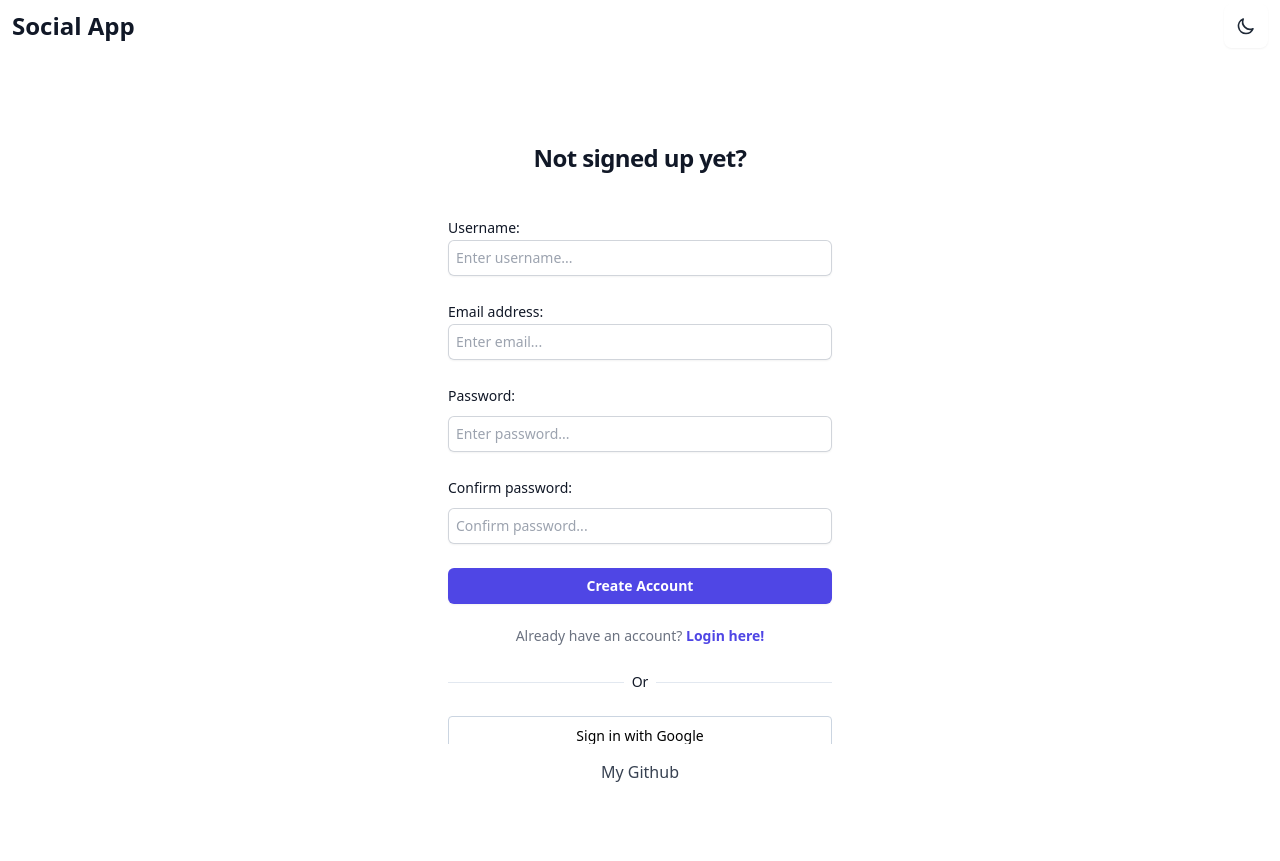
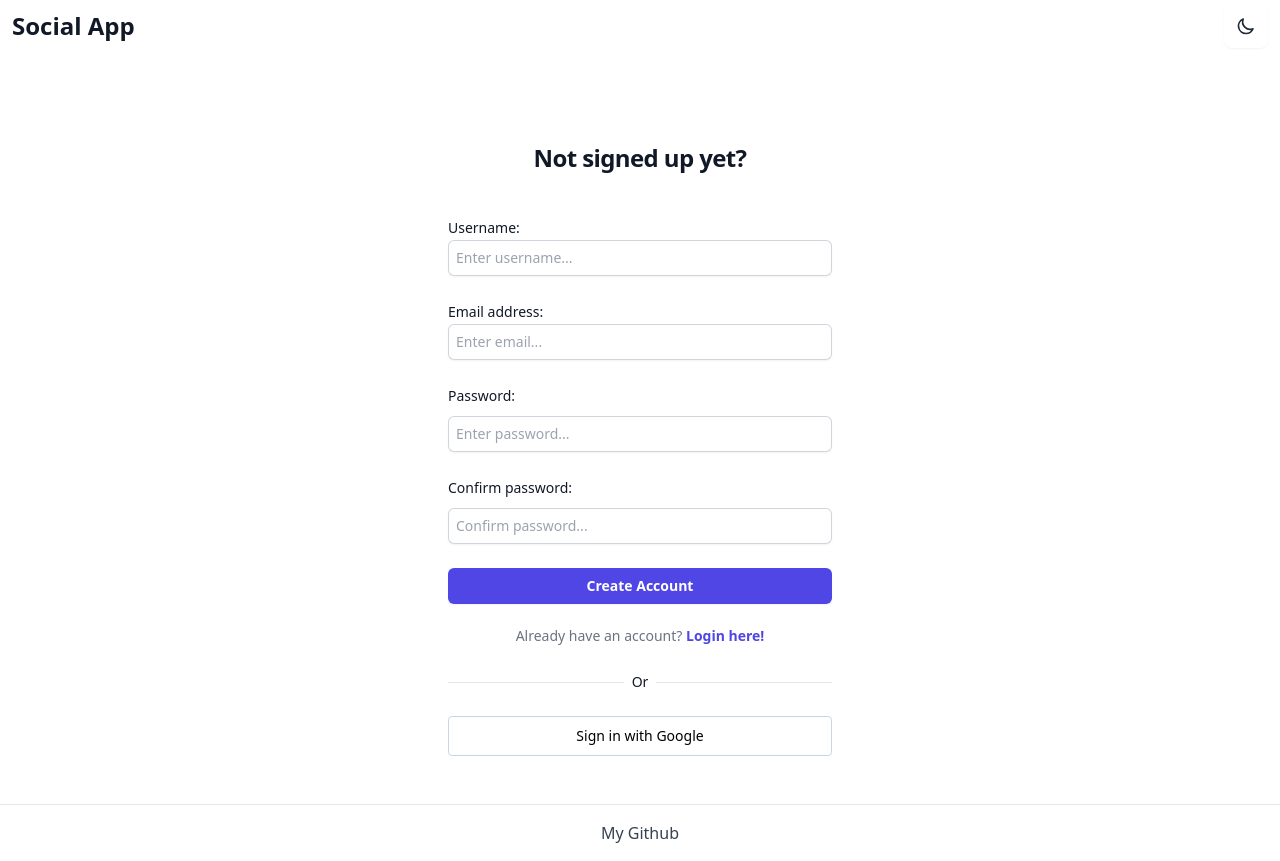
Before and after one commit to patrickoser/social-app, a React (Vite) app: page /signup in a window 1280 px wide. Built offline with nearby package versions, Linux system fonts and the light colour scheme; no server answers; the database is empty.

Commit message:
Make the footer sticky.

```diff
--- a/src/App.jsx
+++ b/src/App.jsx
@@ -17,14 +17,14 @@ import { ThemeProvider } from "./context/ThemeContext.jsx"
 import { PrivateRoutes } from "./components/PrivateRoutes.jsx"
 
 function App() {
-
   return (
-    <main>
+    <div className="flex flex-col min-h-screen">
       <Router>
         <AuthProvider>
           <DataProvider>
             <ThemeProvider>
               <Header />
+              <div className="flex-1">
                 <Routes>
                   <Route element={<PrivateRoutes />}>
                     <Route path="/" element={<Home />} />
@@ -38,12 +38,13 @@ function App() {
                   <Route path="/login" element={<Login />} />
                   <Route path="/missing" element={<Missing />} />
                 </Routes>
+              </div>
               <Footer />
             </ThemeProvider>
           </DataProvider>
         </AuthProvider>
       </Router>
-    </main>
+    </div>
   )
 }
 
--- a/src/components/Footer.jsx
+++ b/src/components/Footer.jsx
@@ -2,7 +2,7 @@ import React from "react";
 
 const Footer = () => {
     return (
-        <footer className="text-center sticky bottom-0 bg-white dark:bg-gray-800 text-gray-700 dark:text-gray-300 py-4">
+        <footer className="text-center bg-white dark:bg-gray-800 text-gray-700 dark:text-gray-300 py-4 border-t border-gray-200 dark:border-gray-700">
             <a href="https://github.com/patrickoser" className="hover:text-gray-900 dark:hover:text-white">My Github</a>
         </footer>
     )
--- a/src/pages/Contact.jsx
+++ b/src/pages/Contact.jsx
@@ -4,7 +4,7 @@ import RightSidebar from "../components/RightSidebar";
 
 const Contact = () => {
     return (
-        <main className="flex h-screen max-w-7xl mx-auto py-0 px-3">
+        <main className="flex max-w-7xl mx-auto py-0 px-3">
             <LeftSidebar />
             <section id="contact-main-content" className="flex-initial w-6/12 mt-5 px-5 text-center bg-white dark:bg-gray-800 text-gray-900 dark:text-white border-t border-gray-200 dark:border-gray-700">
                 <div className="mb-8">
--- a/src/pages/Home.jsx
+++ b/src/pages/Home.jsx
@@ -9,7 +9,7 @@ const Home = () => {
     const { posts, postIsLoading } = useContext(DataContext)
 
     return (
-        <main className="flex h-screen max-w-7xl mx-auto py-0 px-3">
+        <main className="flex max-w-7xl mx-auto py-0 px-3">
             <LeftSidebar />
             <section id="home-main-content" className="flex-initial w-6/12 mt-5 px-5 text-center bg-white dark:bg-gray-800 text-gray-900 dark:text-white border-t border-gray-200 dark:border-gray-700">
                 <PostForm />
--- a/src/pages/Missing.jsx
+++ b/src/pages/Missing.jsx
@@ -5,7 +5,7 @@ import RightSidebar from "../components/RightSidebar";
 
 const Missing = () => {
     return (
-        <main className="flex h-screen max-w-7xl mx-auto py-0 px-3">
+        <main className="flex max-w-7xl mx-auto py-0 px-3">
             <LeftSidebar />
             <div className="flex-1 flex flex-col items-center justify-center bg-white dark:bg-gray-800 text-gray-900 dark:text-white border-t border-gray-200 dark:border-gray-700">
                 <h1 className="text-2xl font-bold text-gray-900 dark:text-white mb-4">Something went wrong.</h1>
--- a/src/pages/PostPage.jsx
+++ b/src/pages/PostPage.jsx
@@ -20,7 +20,7 @@ const PostPage = () => {
             {postIsLoading ? (
                 <h1 className="text-center text-gray-900 dark:text-white">Loading...</h1>
             ) : (
-                <main className="flex h-screen max-w-7xl mx-auto py-0 px-3">
+                <main className="flex max-w-7xl mx-auto py-0 px-3">
                     <LeftSidebar />
                     <section id="main-content-post" className="flex-initial w-6/12 mt-5 px-5 text-center bg-white dark:bg-gray-800 text-gray-900 dark:text-white border-t border-gray-200 dark:border-gray-700">
                         <div className="max-w-full text-left p-4">
--- a/src/pages/Profile.jsx
+++ b/src/pages/Profile.jsx
@@ -197,7 +197,7 @@ const Profile = () => {
     }, [username, posts])
 
     return (
-        <main className="flex h-screen max-w-7xl mx-auto py-0 px-3">
+        <main className="flex max-w-7xl mx-auto py-0 px-3">
             {postIsLoading ? (
                 <h3 className="text-gray-900 dark:text-white">Loading...</h3>
             ) : error ? (
--- a/src/pages/Settings.jsx
+++ b/src/pages/Settings.jsx
@@ -23,7 +23,7 @@ const Settings = () => {
     }
 
     return (
-        <main className="flex h-screen max-w-7xl mx-auto py-0 px-3">
+        <main className="flex max-w-7xl mx-auto py-0 px-3">
             <LeftSidebar />
             <section id="main-content-settings" className="flex-initial w-6/12 mt-5 px-5 text-center bg-white dark:bg-gray-800 text-gray-900 dark:text-white border-t border-gray-200 dark:border-gray-700">
                 <h1 className="text-center text-2xl font-bold mb-6 text-gray-900 dark:text-white">Settings</h1>
```
Lines whose indentation alone changed are shown as unchanged.
